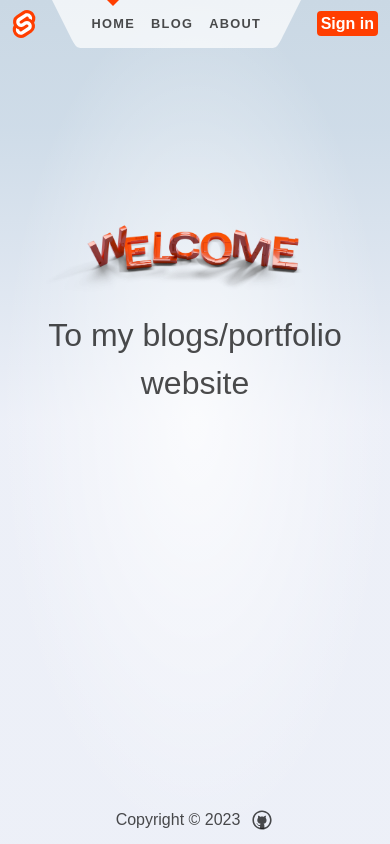
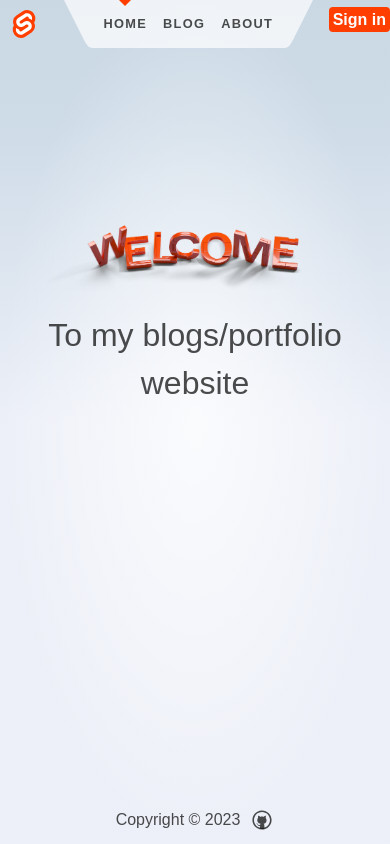
Before and after one commit to aasim-park/blog, a SvelteKit app: page / in a window 390 px wide. Built offline with nearby package versions, Linux system fonts and the light colour scheme; no server answers.

Commit message:
sign in fixed for oneplus phone

```diff
--- a/src/routes/Header.svelte
+++ b/src/routes/Header.svelte
@@ -33,7 +33,7 @@
 			<path d="M0,0 L0,3 C0.5,3 0.5,3 1,2 L2,0 Z" />
 		</svg>
 	</nav>
-	<div class="flex flex-col lg:flex-row lg:gap-3 m-2 p-1">
+	<div class="flex flex-col lg:flex-row lg:gap-3 mt-2">
 		{#if user}
 			<form
 				action="/logout"
```
